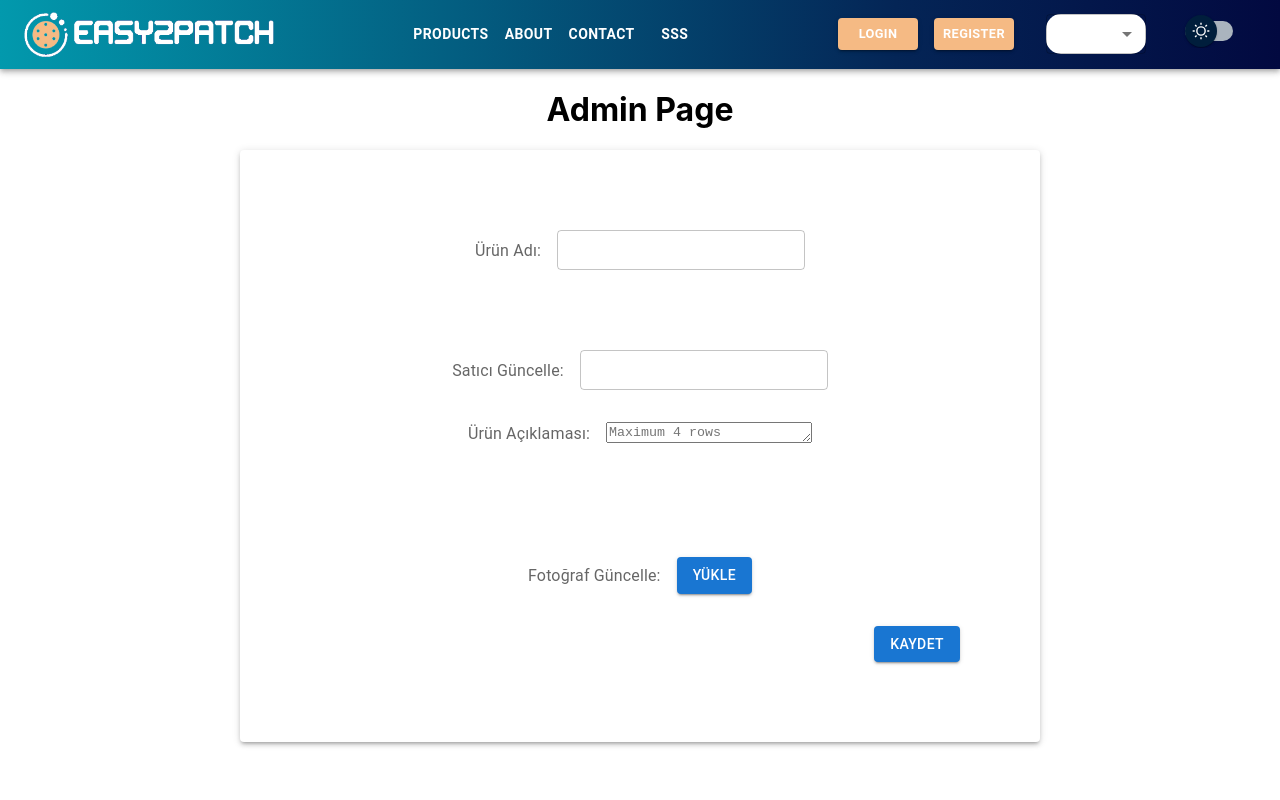
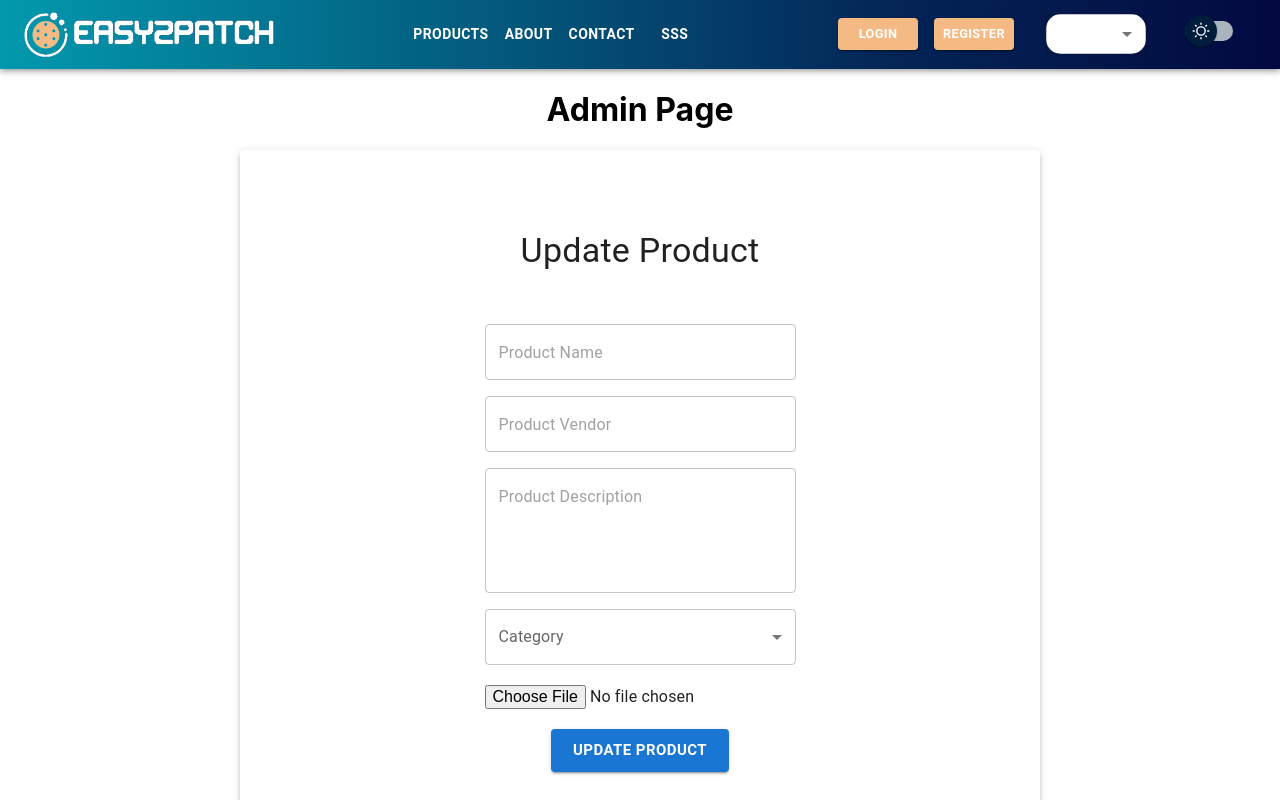
Before and after one commit to cangnss/e2pproductbank-frontend, a React (Create React App) app: page /admin/update/1 in a window 1280 px wide. Shown: the top 800 px of the page. Built offline with nearby package versions, Linux system fonts and the light colour scheme.

Commit message:
added send comment

```diff
--- a/src/components/Admin/ProductUpdate.js
+++ b/src/components/Admin/ProductUpdate.js
@@ -1,110 +1,105 @@
-import { Paper, Grid } from "@mui/material";
+import {
+  Paper,
+  Grid,
+  FormControl,
+  Box,
+  Select,
+  MenuItem,
+  Input,
+  Typography,
+} from "@mui/material";
 import TextField from "@mui/material/TextField";
 import InputLabel from "@mui/material/InputLabel";
 import Button from "@mui/material/Button";
 import TextareaAutosize from "@mui/material/TextareaAutosize";
+import { useState } from "react";
 
 const ProductUpdate = () => {
+  const [category, setCategory] = useState("");
+  const handleChange = (event) => {
+    setCategory(event.target.value);
+  };
+
   return (
     <>
       <Paper
         elevation={3}
         style={{ width: "50%", margin: "auto", padding: "5rem" }}
       >
-        <Grid container>
-          <Grid
-            container
-            display="flex"
-            justifyContent="center"
-            alignItems="center"
-            direction="row"
-            spacing={10}
-          >
-            <Grid item display="flex" direction="row">
-              <InputLabel
-                sx={{
-                  marginRight: "1rem",
-                  display: "flex",
-                  justifyContent: "center",
-                  alignItems: "center",
-                }}
+        <Grid container display="flex" direction="column" justifyContent="center"
+            alignItems="center">
+          <Grid item mb={5}>
+            <Typography variant="h4" gutterBottom component="div">
+              Update Product
+            </Typography>
+          </Grid>
+          <Grid item>
+            <Box mb={2}>
+              <FormControl fullWidth>
+                <TextField
+                  id="productName"
+                  name="productName"
+                  placeholder="Product Name"
+                />
+              </FormControl>
+            </Box>
+            <Box mb={2}>
+              <FormControl fullWidth>
+                <TextField
+                  id="productVendor"
+                  name="productVendor"
+                  placeholder="Product Vendor"
+                />
+              </FormControl>
+            </Box>
+            <Box mb={2}>
+              <FormControl fullWidth>
+                <TextField
+                  id="productDescription"
+                  name="productDescription"
+                  multiline
+                  rows={4}
+                  maxRows={10}
+                  placeholder="Product Description"
+                />
+              </FormControl>
+            </Box>
+            <Box mb={2}>
+              <FormControl fullWidth>
+                <InputLabel id="demo-simple-select-label">Category</InputLabel>
+                <Select
+                  labelId="demo-simple-select-label"
+                  id="demo-simple-select"
+                  value={category}
+                  label="Category"
+                  onChange={handleChange}
+                >
+                  <MenuItem value="Browser">Browser</MenuItem>
+                  <MenuItem value="Android">Android</MenuItem>
+                  <MenuItem value="Photo">Photo</MenuItem>
+                  <MenuItem value="Draw">Draw</MenuItem>
+                  <MenuItem value="Antivirus">Antivirus</MenuItem>
+                  <MenuItem value="Cloud">Cloud</MenuItem>
+                  <MenuItem value="File">File</MenuItem>
+                  <MenuItem value="Password">Password</MenuItem>
+                </Select>
+              </FormControl>
+            </Box>
+            <Box mb={2}>
+              <FormControl>
+                <Input id="productImage" type="file" disableUnderline={true} />
+              </FormControl>
+            </Box>
+            <Box>
+              <Button
+                type="submit"
+                variant="contained"
+                size="large"
+                sx={{ fontWeight: "bold" }}
               >
-                Ürün Adı:
-              </InputLabel>
-              <TextField id="outlined-basic" variant="outlined" size="small" />
-            </Grid>
-            <Grid item display="flex" direction="row">
-              <InputLabel
-                sx={{
-                  marginRight: "1rem",
-                  display: "flex",
-                  justifyContent: "center",
-                  alignItems: "center",
-                }}
-              >
-                Satıcı Güncelle:
-              </InputLabel>
-              <TextField id="outlined-basic" variant="outlined" size="small" />
-            </Grid>
-          </Grid>
-          <Grid
-            container
-            display="flex"
-            justifyContent="center"
-            alignItems="center"
-            direction="row"
-            spacing={10}
-          >
-            <Grid item display="flex" direction="row">
-              <InputLabel
-                sx={{
-                  marginRight: "1rem",
-                  marginTop: "2rem",
-                  display: "flex",
-                  justifyContent: "center",
-                  alignItems: "center",
-                }}
-              >
-                Ürün Açıklaması:
-              </InputLabel>
-              <TextareaAutosize
-                maxRows={4}
-                aria-label="maximum height"
-                placeholder="Maximum 4 rows"
-                style={{ marginTop: "2rem", width: 200 }}
-              />
-            </Grid>
-            <Grid item display="flex" direction="row">
-              <InputLabel
-                sx={{
-                  marginRight: "1rem",
-                  marginTop: "2rem",
-                  display: "flex",
-                  justifyContent: "center",
-                  alignItems: "center",
-                }}
-              >
-                Fotoğraf Güncelle:
-              </InputLabel>
-              <Button variant="contained" component="label" sx={{ marginTop: "2rem" }}>
-               Yükle
-                <input type="file" hidden />
+                Update Product
               </Button>
-            </Grid>
-          </Grid>
-          <Grid
-            container
-            display="flex"
-            justifyContent="flex-end"
-            alignItems="center"
-            direction="row"
-            spacing={10}
-          >
-            <Grid item display="flex" direction="row">
-              <Button variant="contained" sx={{ marginTop: "2rem" }}>
-                Kaydet
-              </Button>
-            </Grid>
+            </Box>
           </Grid>
         </Grid>
       </Paper>
--- a/src/components/Products/ProductComments.js
+++ b/src/components/Products/ProductComments.js
@@ -1,4 +1,4 @@
-import { Box, Grid, Typography } from "@mui/material";
+import { Box, Button, Grid, InputLabel, TextField, Typography } from "@mui/material";
 
 const style = {
   position: "absolute",
@@ -7,7 +7,8 @@ const style = {
   transform: "translate(-50%, -50%)",
   width: 400,
   bgcolor: "background.paper",
-  border: "2px solid #000",
+  border: "2px solid #283991",
+  borderRadius:"15px",
   boxShadow: 24,
   p: 4,
 };
@@ -16,8 +17,14 @@ export default function ProductComments() {
   return (
     <Box sx={style}>
       <Grid>
-        <Grid item>
-
+        <Grid item display="flex" direction="column">
+          <Box mb={5}>
+            <InputLabel htmlFor="comment">Comment</InputLabel>
+            <TextField id="comment" name="comment" placeholder="Your comment..." fullWidth />
+          </Box>
+          <Box display="flex" justifyContent="flex-end">
+            <Button variant="contained">Send</Button>
+          </Box>
         </Grid>
       </Grid>
     </Box>
--- a/src/components/Products/ProductDetail.js
+++ b/src/components/Products/ProductDetail.js
@@ -150,7 +150,7 @@ const products = [
 ];
 
 export default function ProductDetail() {
-  const sessionType = 0;
+  const sessionType = 1;
   const [open, setOpen] = useState(false);
   const [expanded, setExpanded] = useState(false);
   const params = useParams();
@@ -202,6 +202,8 @@ export default function ProductDetail() {
                   </Typography>
                 </Grid>
                 {sessionType === 0 ? (
+                  <Grid item mb={10} display="flex" direction="row">
+                    <Box>
                       <Button variant="contained">
                         <Link
                           to={`/admin/update/${findedProduct.productId}`}
@@ -212,9 +214,26 @@ export default function ProductDetail() {
                             fontWeight: "bold",
                           }}
                         >
-                  Güncelle
+                          Update
                         </Link>
                       </Button>
+                    </Box>
+                    <Box ml={5}>
+                      <Button variant="contained" color="error">
+                        <Link
+                          to={`/admin/delete/${findedProduct.productId}`}
+                          key={findedProduct.productId}
+                          style={{
+                            textDecoration: "none",
+                            color: "white",
+                            fontWeight: "bold",
+                          }}
+                        >
+                          Delete
+                        </Link>
+                      </Button>
+                    </Box>
+                  </Grid>
                 ) : (
                   <Grid
                     sx={{
@@ -225,9 +244,9 @@ export default function ProductDetail() {
                     mb={5}
                     item
                   >
-                    <Box sx={{ width: "30%" }}>
+                    <Box sx={{ width: "50%" }}>
                       <Button variant="contained" onClick={handleOpen}>
-                        Yorum Yap
+                        Send Comment
                       </Button>
                       <Modal
                         open={open}
@@ -264,7 +283,7 @@ export default function ProductDetail() {
                     setExpanded(!expanded);
                   }}
                 >
-                  Yorumlar
+                  Comments
                 </Button>
               </Grid>
               {findedProduct?.comments.map((product) => {
```
Lines whose indentation alone changed are shown as unchanged.
